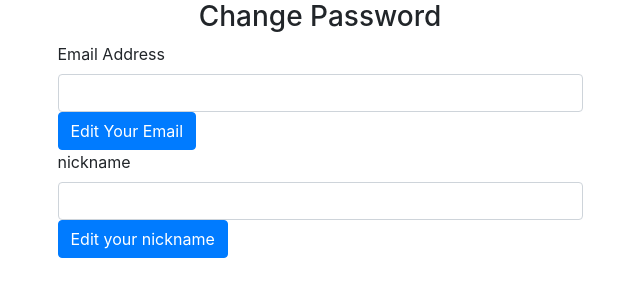
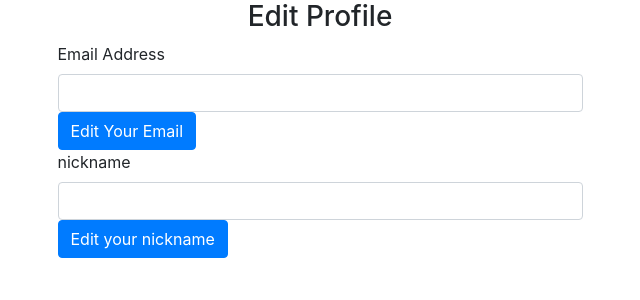
Before and after one commit to AltSuperBlade/MicroBo, a Flask app: page /edit in a window 1280 px wide. Shown: the part 56-356 px from the top of the page, without its empty margins (320-960 px from the left). Run offline with Flask 2, Linux system fonts and the light colour scheme; a user stored in the database is signed in; some libraries are stand-ins or nearby versions.

Commit message:
更新了一个很丢人的失误

```diff
--- a/flask_web/website/templates/edit.html
+++ b/flask_web/website/templates/edit.html
@@ -1,5 +1,5 @@
 {% extends "base.html" %} {% block title %}Edit{% endblock %} {% block content %}
-<h3 align="center">Change Password</h3>
+<h3 align="center">Edit Profile</h3>
 <div class="container">
     <div class="row">
         <div class="col-md-3"></div>
```
